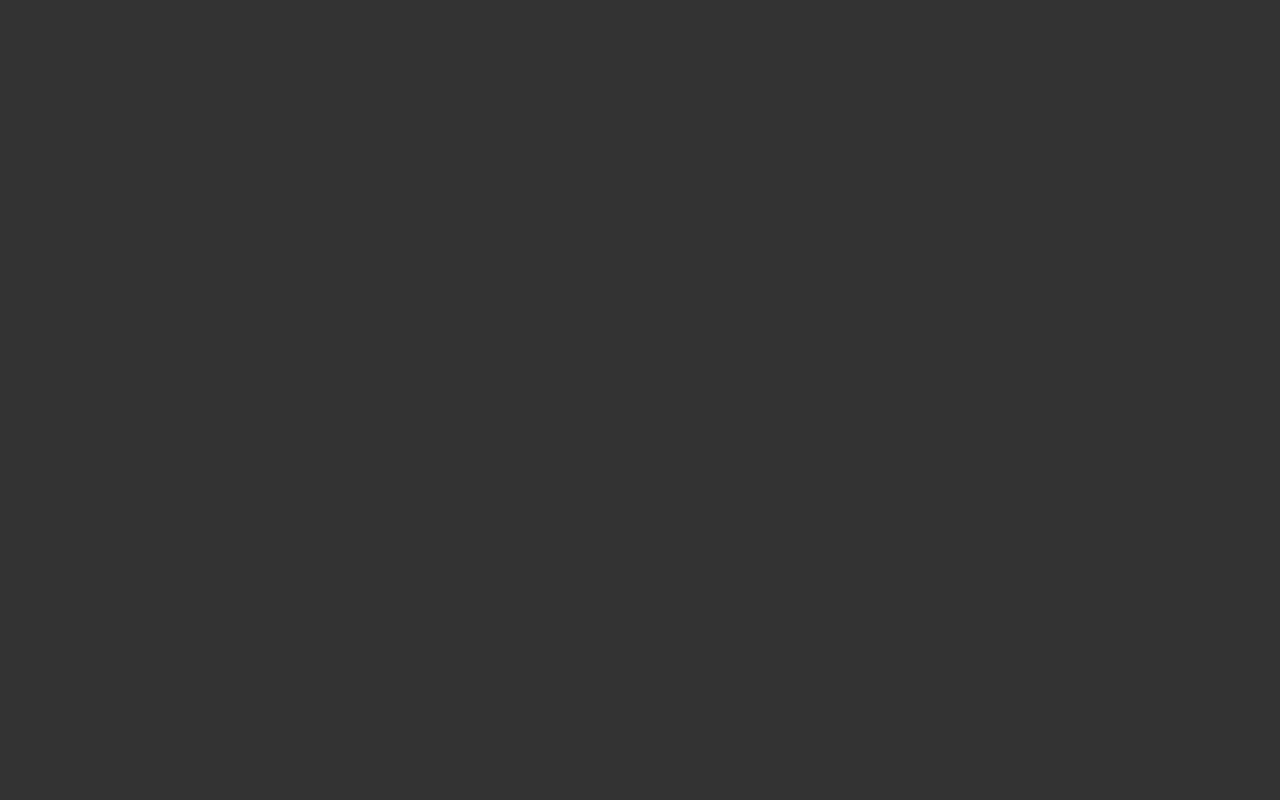
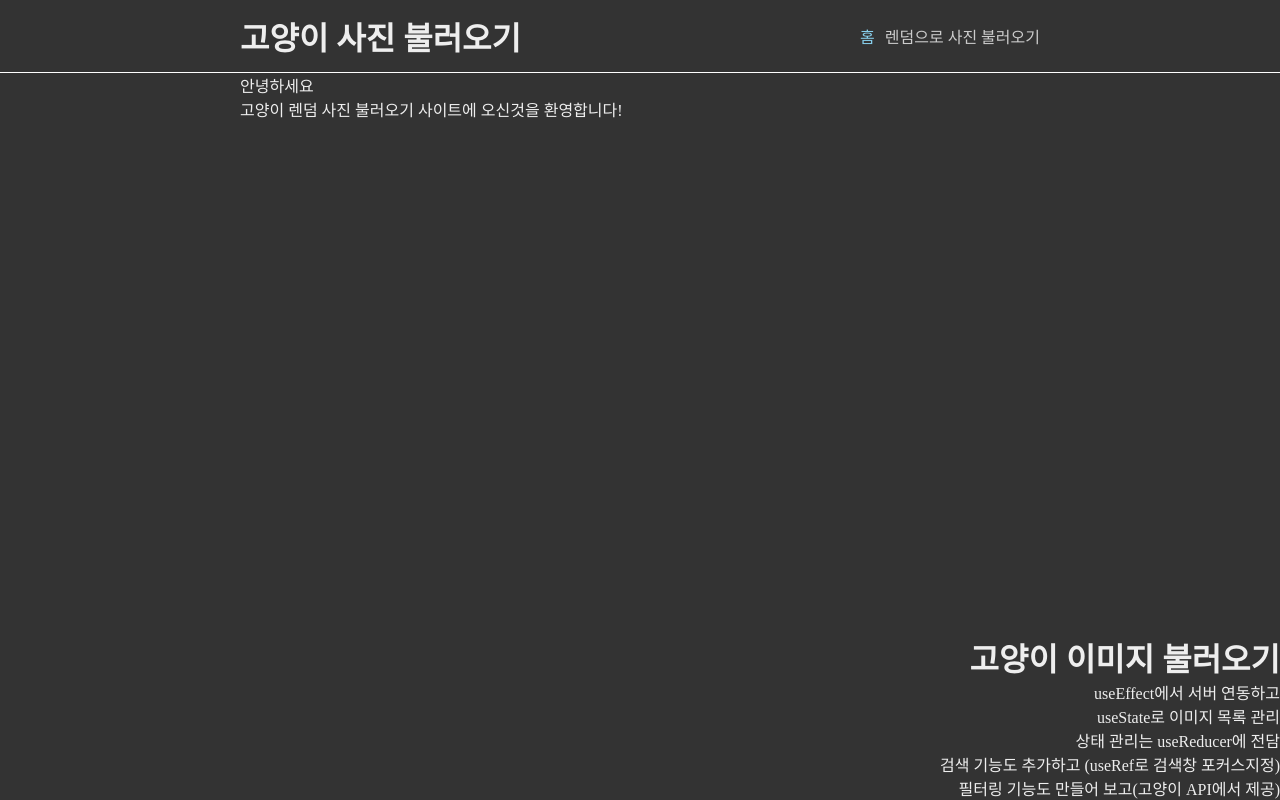
Before and after one commit to koo-rogie/randomCat, a React (Vite) app: page / in a window 1280 px wide. Built offline with nearby package versions, Linux system fonts and the light colour scheme.

Commit message:
fix: apply router to App component

```diff
--- a/src/App.tsx
+++ b/src/App.tsx
@@ -1,10 +1,9 @@
+import { RouterProvider } from "react-router";
+import router from "@/router";
 import "./App.css";
 
 function App() {
-  return (
-    <>
-    </>
-  );
+  return <RouterProvider router={router} />;
 }
 
 export default App;
```
